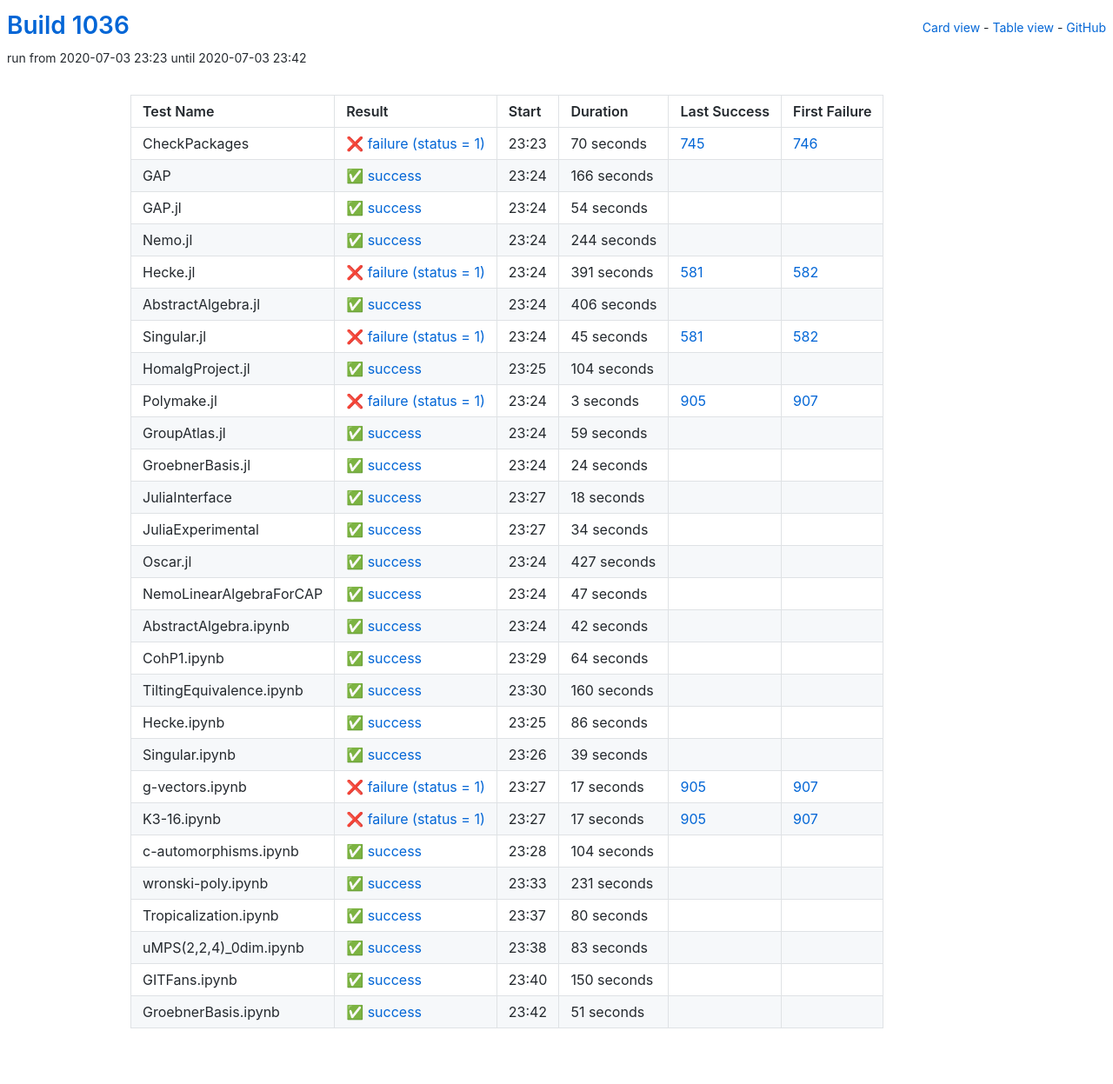
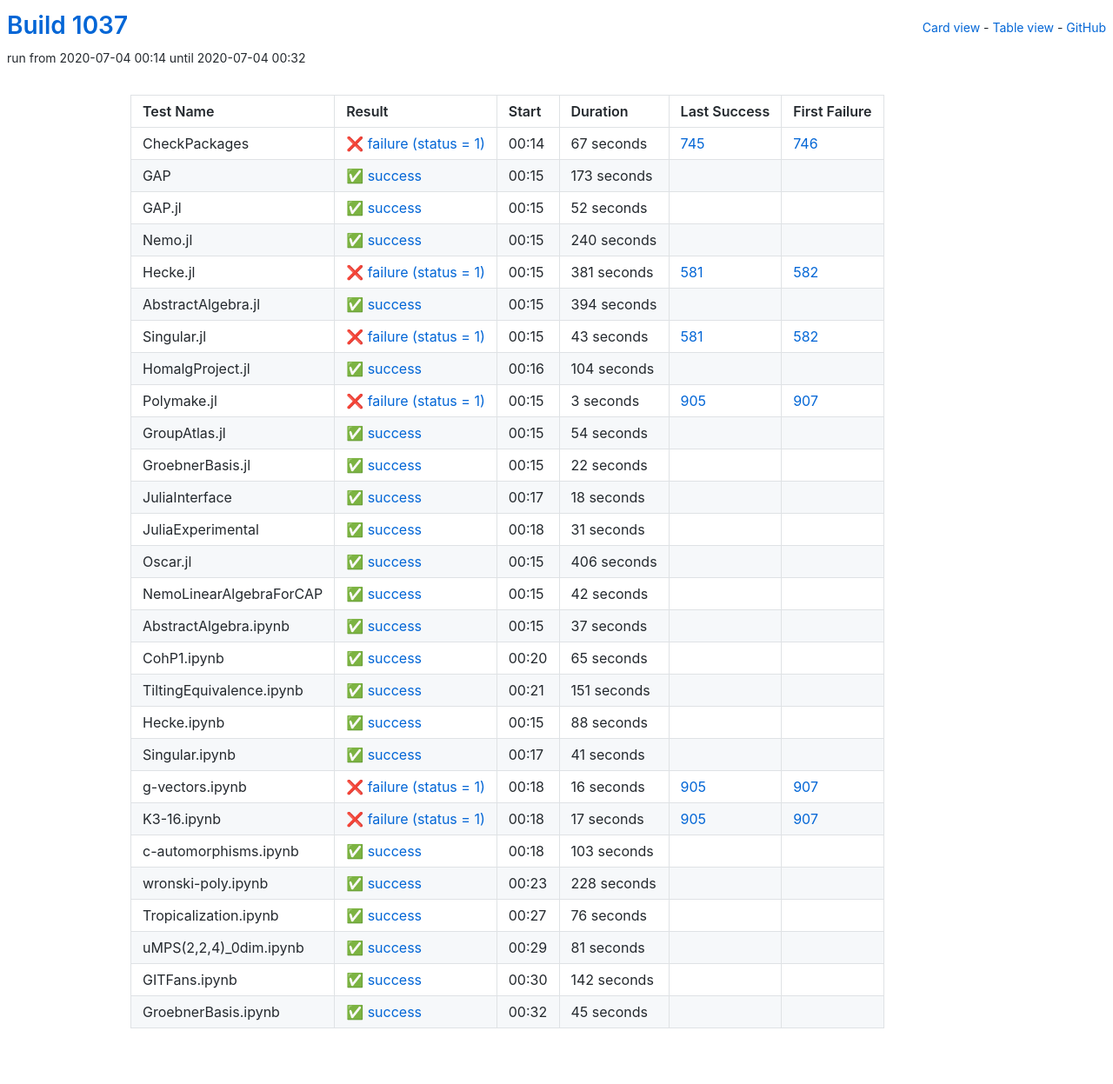
Before and after one commit to oscar-system/oscar-ci-status-1.4, a Jekyll site: the page built from table.html, in a window 1280 px wide. Shown: the whole page at 87% size. Built offline with Jekyll 4.4.1, drawn with Linux system fonts in a browser that asks for light colours.

Commit message:
Build #1037

```diff
--- a/_data/ci.yml
+++ b/_data/ci.yml
@@ -1,6 +1,6 @@
 ---
-build: 1036
-build_url: https://oscarci.mathematik.uni-kl.de/job/oscar-julia-1.4/1036/
+build: 1037
+build_url: https://oscarci.mathematik.uni-kl.de/job/oscar-julia-1.4/1037/
 job: oscar-julia-1.4
 organization: oscar-system
 repo: oscar-ci-status-1.4
@@ -8,92 +8,92 @@ repourl: https://github.com/oscar-system/oscar-ci-status-1.4
 tests:
 - name: CheckPackages
   id: checkpackages
-  log: https://oscarci.mathematik.uni-kl.de/job/oscar-julia-1.4/1036/artifact/logs/build-1036/CheckPackages.log
-  start: 2020-07-03 23:23
+  log: https://oscarci.mathematik.uni-kl.de/job/oscar-julia-1.4/1037/artifact/logs/build-1037/CheckPackages.log
+  start: 2020-07-04 00:14
   success: false
   exitcode: 1
   status: failure
-  duration: 70
+  duration: 67
   last_success: 745
   last_success_url: https://oscarci.mathematik.uni-kl.de/job/oscar-julia-1.4/745/
   first_failure: 746
   first_failure_url: https://oscarci.mathematik.uni-kl.de/job/oscar-julia-1.4/746/
 - name: GAP
   id: gap
-  log: https://oscarci.mathematik.uni-kl.de/job/oscar-julia-1.4/1036/artifact/logs/build-1036/GAP.log
-  start: 2020-07-03 23:24
+  log: https://oscarci.mathematik.uni-kl.de/job/oscar-julia-1.4/1037/artifact/logs/build-1037/GAP.log
+  start: 2020-07-04 00:15
   success: true
   exitcode: 0
   status: success
-  duration: 166
+  duration: 173
   last_success: false
   last_success_url:
   first_failure: false
   first_failure_url:
 - name: GAP.jl
   id: gap-jl
-  log: https://oscarci.mathematik.uni-kl.de/job/oscar-julia-1.4/1036/artifact/logs/build-1036/GAP.jl.log
-  start: 2020-07-03 23:24
+  log: https://oscarci.mathematik.uni-kl.de/job/oscar-julia-1.4/1037/artifact/logs/build-1037/GAP.jl.log
+  start: 2020-07-04 00:15
   success: true
   exitcode: 0
   status: success
-  duration: 54
+  duration: 52
   last_success: false
   last_success_url:
   first_failure: false
   first_failure_url:
 - name: Nemo.jl
   id: nemo-jl
-  log: https://oscarci.mathematik.uni-kl.de/job/oscar-julia-1.4/1036/artifact/logs/build-1036/Nemo.jl.log
-  start: 2020-07-03 23:24
+  log: https://oscarci.mathematik.uni-kl.de/job/oscar-julia-1.4/1037/artifact/logs/build-1037/Nemo.jl.log
+  start: 2020-07-04 00:15
   success: true
   exitcode: 0
   status: success
-  duration: 244
+  duration: 240
   last_success: false
   last_success_url:
   first_failure: false
   first_failure_url:
 - name: Hecke.jl
   id: hecke-jl
-  log: https://oscarci.mathematik.uni-kl.de/job/oscar-julia-1.4/1036/artifact/logs/build-1036/Hecke.jl.log
-  start: 2020-07-03 23:24
+  log: https://oscarci.mathematik.uni-kl.de/job/oscar-julia-1.4/1037/artifact/logs/build-1037/Hecke.jl.log
+  start: 2020-07-04 00:15
   success: false
   exitcode: 1
   status: failure
-  duration: 391
+  duration: 381
   last_success: 581
   last_success_url: https://oscarci.mathematik.uni-kl.de/job/oscar-julia-1.4/581/
   first_failure: 582
   first_failure_url: https://oscarci.mathematik.uni-kl.de/job/oscar-julia-1.4/582/
 - name: AbstractAlgebra.jl
   id: abstractalgebra-jl
-  log: https://oscarci.mathematik.uni-kl.de/job/oscar-julia-1.4/1036/artifact/logs/build-1036/AbstractAlgebra.jl.log
-  start: 2020-07-03 23:24
+  log: https://oscarci.mathematik.uni-kl.de/job/oscar-julia-1.4/1037/artifact/logs/build-1037/AbstractAlgebra.jl.log
+  start: 2020-07-04 00:15
   success: true
   exitcode: 0
   status: success
-  duration: 406
+  duration: 394
   last_success: false
   last_success_url:
   first_failure: false
   first_failure_url:
 - name: Singular.jl
   id: singular-jl
-  log: https://oscarci.mathematik.uni-kl.de/job/oscar-julia-1.4/1036/artifact/logs/build-1036/Singular.jl.log
-  start: 2020-07-03 23:24
+  log: https://oscarci.mathematik.uni-kl.de/job/oscar-julia-1.4/1037/artifact/logs/build-1037/Singular.jl.log
+  start: 2020-07-04 00:15
   success: false
   exitcode: 1
   status: failure
-  duration: 45
+  duration: 43
   last_success: 581
   last_success_url: https://oscarci.mathematik.uni-kl.de/job/oscar-julia-1.4/581/
   first_failure: 582
   first_failure_url: https://oscarci.mathematik.uni-kl.de/job/oscar-julia-1.4/582/
 - name: HomalgProject.jl
   id: homalgproject-jl
-  log: https://oscarci.mathematik.uni-kl.de/job/oscar-julia-1.4/1036/artifact/logs/build-1036/HomalgProject.jl.log
-  start: 2020-07-03 23:25
+  log: https://oscarci.mathematik.uni-kl.de/job/oscar-julia-1.4/1037/artifact/logs/build-1037/HomalgProject.jl.log
+  start: 2020-07-04 00:16
   success: true
   exitcode: 0
   status: success
@@ -104,8 +104,8 @@ tests:
   first_failure_url:
 - name: Polymake.jl
   id: polymake-jl
-  log: https://oscarci.mathematik.uni-kl.de/job/oscar-julia-1.4/1036/artifact/logs/build-1036/Polymake.jl.log
-  start: 2020-07-03 23:24
+  log: https://oscarci.mathematik.uni-kl.de/job/oscar-julia-1.4/1037/artifact/logs/build-1037/Polymake.jl.log
+  start: 2020-07-04 00:15
   success: false
   exitcode: 1
   status: failure
@@ -116,32 +116,32 @@ tests:
   first_failure_url: https://oscarci.mathematik.uni-kl.de/job/oscar-julia-1.4/907/
 - name: GroupAtlas.jl
   id: groupatlas-jl
-  log: https://oscarci.mathematik.uni-kl.de/job/oscar-julia-1.4/1036/artifact/logs/build-1036/GroupAtlas.jl.log
-  start: 2020-07-03 23:24
+  log: https://oscarci.mathematik.uni-kl.de/job/oscar-julia-1.4/1037/artifact/logs/build-1037/GroupAtlas.jl.log
+  start: 2020-07-04 00:15
   success: true
   exitcode: 0
   status: success
-  duration: 59
+  duration: 54
   last_success: false
   last_success_url:
   first_failure: false
   first_failure_url:
 - name: GroebnerBasis.jl
   id: groebnerbasis-jl
-  log: https://oscarci.mathematik.uni-kl.de/job/oscar-julia-1.4/1036/artifact/logs/build-1036/GroebnerBasis.jl.log
-  start: 2020-07-03 23:24
+  log: https://oscarci.mathematik.uni-kl.de/job/oscar-julia-1.4/1037/artifact/logs/build-1037/GroebnerBasis.jl.log
+  start: 2020-07-04 00:15
   success: true
   exitcode: 0
   status: success
-  duration: 24
+  duration: 22
   last_success: false
   last_success_url:
   first_failure: false
   first_failure_url:
 - name: JuliaInterface
   id: juliainterface
-  log: https://oscarci.mathematik.uni-kl.de/job/oscar-julia-1.4/1036/artifact/logs/build-1036/JuliaInterface.log
-  start: 2020-07-03 23:27
+  log: https://oscarci.mathematik.uni-kl.de/job/oscar-julia-1.4/1037/artifact/logs/build-1037/JuliaInterface.log
+  start: 2020-07-04 00:17
   success: true
   exitcode: 0
   status: success
@@ -152,44 +152,32 @@ tests:
   first_failure_url:
 - name: JuliaExperimental
   id: juliaexperimental
-  log: https://oscarci.mathematik.uni-kl.de/job/oscar-julia-1.4/1036/artifact/logs/build-1036/JuliaExperimental.log
-  start: 2020-07-03 23:27
+  log: https://oscarci.mathematik.uni-kl.de/job/oscar-julia-1.4/1037/artifact/logs/build-1037/JuliaExperimental.log
+  start: 2020-07-04 00:18
   success: true
   exitcode: 0
   status: success
-  duration: 34
+  duration: 31
   last_success: false
   last_success_url:
   first_failure: false
   first_failure_url:
 - name: Oscar.jl
   id: oscar-jl
-  log: https://oscarci.mathematik.uni-kl.de/job/oscar-julia-1.4/1036/artifact/logs/build-1036/Oscar.jl.log
-  start: 2020-07-03 23:24
+  log: https://oscarci.mathematik.uni-kl.de/job/oscar-julia-1.4/1037/artifact/logs/build-1037/Oscar.jl.log
+  start: 2020-07-04 00:15
   success: true
   exitcode: 0
   status: success
-  duration: 427
+  duration: 406
   last_success: false
   last_success_url:
   first_failure: false
   first_failure_url:
 - name: NemoLinearAlgebraForCAP
   id: nemolinearalgebraforcap
-  log: https://oscarci.mathematik.uni-kl.de/job/oscar-julia-1.4/1036/artifact/logs/build-1036/NemoLinearAlgebraForCAP.log
-  start: 2020-07-03 23:24
-  success: true
-  exitcode: 0
-  status: success
-  duration: 47
-  last_success: false
-  last_success_url:
-  first_failure: false
-  first_failure_url:
-- name: AbstractAlgebra.ipynb
-  id: abstractalgebra-ipynb
-  log: https://oscarci.mathematik.uni-kl.de/job/oscar-julia-1.4/1036/artifact/logs/build-1036/AbstractAlgebra.ipynb.log
-  start: 2020-07-03 23:24
+  log: https://oscarci.mathematik.uni-kl.de/job/oscar-julia-1.4/1037/artifact/logs/build-1037/NemoLinearAlgebraForCAP.log
+  start: 2020-07-04 00:15
   success: true
   exitcode: 0
   status: success
@@ -198,70 +186,82 @@ tests:
   last_success_url:
   first_failure: false
   first_failure_url:
-- name: CohP1.ipynb
-  id: cohp1-ipynb
-  log: https://oscarci.mathematik.uni-kl.de/job/oscar-julia-1.4/1036/artifact/logs/build-1036/CohP1.ipynb.log
-  start: 2020-07-03 23:29
+- name: AbstractAlgebra.ipynb
+  id: abstractalgebra-ipynb
+  log: https://oscarci.mathematik.uni-kl.de/job/oscar-julia-1.4/1037/artifact/logs/build-1037/AbstractAlgebra.ipynb.log
+  start: 2020-07-04 00:15
   success: true
   exitcode: 0
   status: success
-  duration: 64
+  duration: 37
+  last_success: false
+  last_success_url:
+  first_failure: false
+  first_failure_url:
+- name: CohP1.ipynb
+  id: cohp1-ipynb
+  log: https://oscarci.mathematik.uni-kl.de/job/oscar-julia-1.4/1037/artifact/logs/build-1037/CohP1.ipynb.log
+  start: 2020-07-04 00:20
+  success: true
+  exitcode: 0
+  status: success
+  duration: 65
   last_success: false
   last_success_url:
   first_failure: false
   first_failure_url:
 - name: TiltingEquivalence.ipynb
   id: tiltingequivalence-ipynb
-  log: https://oscarci.mathematik.uni-kl.de/job/oscar-julia-1.4/1036/artifact/logs/build-1036/TiltingEquivalence.ipynb.log
-  start: 2020-07-03 23:30
+  log: https://oscarci.mathematik.uni-kl.de/job/oscar-julia-1.4/1037/artifact/logs/build-1037/TiltingEquivalence.ipynb.log
+  start: 2020-07-04 00:21
   success: true
   exitcode: 0
   status: success
-  duration: 160
+  duration: 151
   last_success: false
   last_success_url:
   first_failure: false
   first_failure_url:
 - name: Hecke.ipynb
   id: hecke-ipynb
-  log: https://oscarci.mathematik.uni-kl.de/job/oscar-julia-1.4/1036/artifact/logs/build-1036/Hecke.ipynb.log
-  start: 2020-07-03 23:25
+  log: https://oscarci.mathematik.uni-kl.de/job/oscar-julia-1.4/1037/artifact/logs/build-1037/Hecke.ipynb.log
+  start: 2020-07-04 00:15
   success: true
   exitcode: 0
   status: success
-  duration: 86
+  duration: 88
   last_success: false
   last_success_url:
   first_failure: false
   first_failure_url:
 - name: Singular.ipynb
   id: singular-ipynb
-  log: https://oscarci.mathematik.uni-kl.de/job/oscar-julia-1.4/1036/artifact/logs/build-1036/Singular.ipynb.log
-  start: 2020-07-03 23:26
+  log: https://oscarci.mathematik.uni-kl.de/job/oscar-julia-1.4/1037/artifact/logs/build-1037/Singular.ipynb.log
+  start: 2020-07-04 00:17
   success: true
   exitcode: 0
   status: success
-  duration: 39
+  duration: 41
   last_success: false
   last_success_url:
   first_failure: false
   first_failure_url:
 - name: g-vectors.ipynb
   id: g-vectors-ipynb
-  log: https://oscarci.mathematik.uni-kl.de/job/oscar-julia-1.4/1036/artifact/logs/build-1036/g-vectors.ipynb.log
-  start: 2020-07-03 23:27
+  log: https://oscarci.mathematik.uni-kl.de/job/oscar-julia-1.4/1037/artifact/logs/build-1037/g-vectors.ipynb.log
+  start: 2020-07-04 00:18
   success: false
   exitcode: 1
   status: failure
-  duration: 17
+  duration: 16
   last_success: 905
   last_success_url: https://oscarci.mathematik.uni-kl.de/job/oscar-julia-1.4/905/
   first_failure: 907
   first_failure_url: https://oscarci.mathematik.uni-kl.de/job/oscar-julia-1.4/907/
 - name: K3-16.ipynb
   id: k3-16-ipynb
-  log: https://oscarci.mathematik.uni-kl.de/job/oscar-julia-1.4/1036/artifact/logs/build-1036/K3-16.ipynb.log
-  start: 2020-07-03 23:27
+  log: https://oscarci.mathematik.uni-kl.de/job/oscar-julia-1.4/1037/artifact/logs/build-1037/K3-16.ipynb.log
+  start: 2020-07-04 00:18
   success: false
   exitcode: 1
   status: failure
@@ -272,72 +272,72 @@ tests:
   first_failure_url: https://oscarci.mathematik.uni-kl.de/job/oscar-julia-1.4/907/
 - name: c-automorphisms.ipynb
   id: c-automorphisms-ipynb
-  log: https://oscarci.mathematik.uni-kl.de/job/oscar-julia-1.4/1036/artifact/logs/build-1036/c-automorphisms.ipynb.log
-  start: 2020-07-03 23:28
+  log: https://oscarci.mathematik.uni-kl.de/job/oscar-julia-1.4/1037/artifact/logs/build-1037/c-automorphisms.ipynb.log
+  start: 2020-07-04 00:18
   success: true
   exitcode: 0
   status: success
-  duration: 104
+  duration: 103
   last_success: false
   last_success_url:
   first_failure: false
   first_failure_url:
 - name: wronski-poly.ipynb
   id: wronski-poly-ipynb
-  log: https://oscarci.mathematik.uni-kl.de/job/oscar-julia-1.4/1036/artifact/logs/build-1036/wronski-poly.ipynb.log
-  start: 2020-07-03 23:33
+  log: https://oscarci.mathematik.uni-kl.de/job/oscar-julia-1.4/1037/artifact/logs/build-1037/wronski-poly.ipynb.log
+  start: 2020-07-04 00:23
   success: true
   exitcode: 0
   status: success
-  duration: 231
+  duration: 228
   last_success: false
   last_success_url:
   first_failure: false
   first_failure_url:
 - name: Tropicalization.ipynb
   id: tropicalization-ipynb
-  log: https://oscarci.mathematik.uni-kl.de/job/oscar-julia-1.4/1036/artifact/logs/build-1036/Tropicalization.ipynb.log
-  start: 2020-07-03 23:37
+  log: https://oscarci.mathematik.uni-kl.de/job/oscar-julia-1.4/1037/artifact/logs/build-1037/Tropicalization.ipynb.log
+  start: 2020-07-04 00:27
   success: true
   exitcode: 0
   status: success
-  duration: 80
+  duration: 76
   last_success: false
   last_success_url:
   first_failure: false
   first_failure_url:
 - name: uMPS(2,2,4)_0dim.ipynb
   id: umps-2-2-4-0dim-ipynb
-  log: https://oscarci.mathematik.uni-kl.de/job/oscar-julia-1.4/1036/artifact/logs/build-1036/uMPS-2-2-4-_0dim.ipynb.log
-  start: 2020-07-03 23:38
+  log: https://oscarci.mathematik.uni-kl.de/job/oscar-julia-1.4/1037/artifact/logs/build-1037/uMPS-2-2-4-_0dim.ipynb.log
+  start: 2020-07-04 00:29
   success: true
   exitcode: 0
   status: success
-  duration: 83
+  duration: 81
   last_success: false
   last_success_url:
   first_failure: false
   first_failure_url:
 - name: GITFans.ipynb
   id: gitfans-ipynb
-  log: https://oscarci.mathematik.uni-kl.de/job/oscar-julia-1.4/1036/artifact/logs/build-1036/GITFans.ipynb.log
-  start: 2020-07-03 23:40
+  log: https://oscarci.mathematik.uni-kl.de/job/oscar-julia-1.4/1037/artifact/logs/build-1037/GITFans.ipynb.log
+  start: 2020-07-04 00:30
   success: true
   exitcode: 0
   status: success
-  duration: 150
+  duration: 142
   last_success: false
   last_success_url:
   first_failure: false
   first_failure_url:
 - name: GroebnerBasis.ipynb
   id: groebnerbasis-ipynb
-  log: https://oscarci.mathematik.uni-kl.de/job/oscar-julia-1.4/1036/artifact/logs/build-1036/GroebnerBasis.ipynb.log
-  start: 2020-07-03 23:42
+  log: https://oscarci.mathematik.uni-kl.de/job/oscar-julia-1.4/1037/artifact/logs/build-1037/GroebnerBasis.ipynb.log
+  start: 2020-07-04 00:32
   success: true
   exitcode: 0
   status: success
-  duration: 51
+  duration: 45
   last_success: false
   last_success_url:
   first_failure: false
```
Also changed, not shown: README.md.
